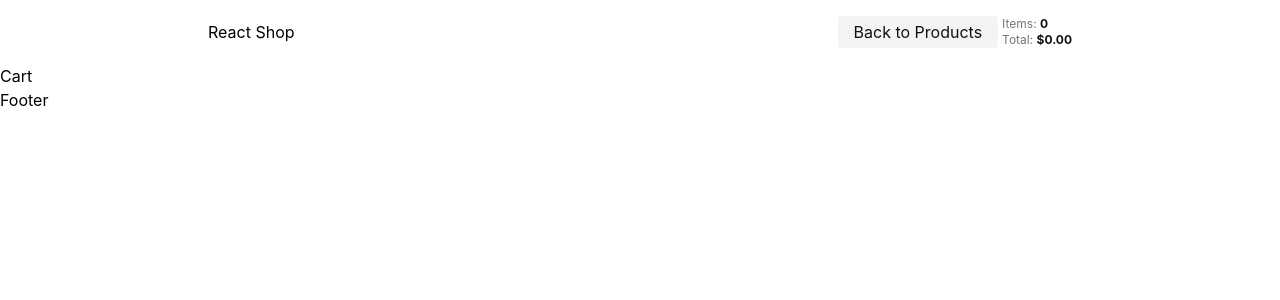
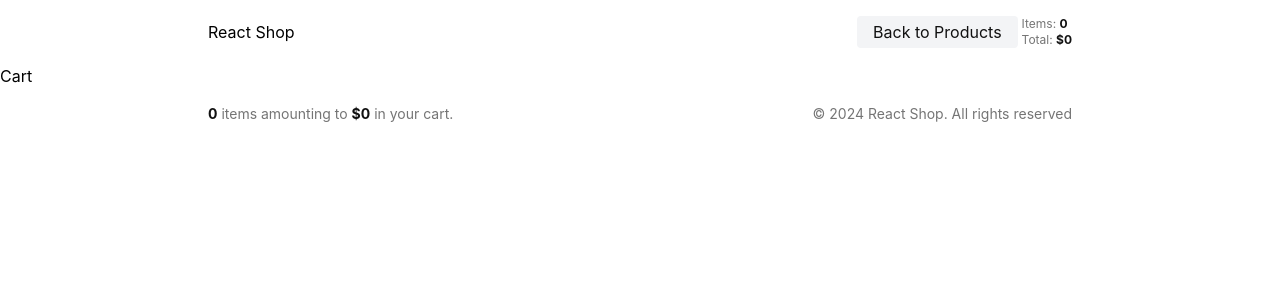
Before and after one commit to Timbar09/Cart-TypeScript-App, a React (Vite) app: page / in a window 1280 px wide. Both pictures are taken after a click on the button "View Cart". Shown: the top 300 px of the page. Built offline with nearby package versions, Linux system fonts and the light colour scheme.

Commit message:
Refactor Footer component to include dynamic rendering of cart summary and copyright notice

```diff
--- a/src/components/Footer.tsx
+++ b/src/components/Footer.tsx
@@ -1,5 +1,31 @@
-const Footer = () => {
-  return <div>Footer</div>;
+import useCart from '../hooks/useCart';
+
+import Container from './Container';
+
+type PropsType = {
+  viewCart: boolean;
+};
+
+const Footer = ({ viewCart }: PropsType) => {
+  const { totalItems, totalPrice } = useCart();
+
+  const year: number = new Date().getFullYear();
+
+  return (
+    <footer>
+      <Container className="text-sm text-text-secondary items-center py-4 flex justify-between">
+        {viewCart && (
+          <p>
+            <span className="text-text-primary font-bold">{totalItems}</span> item
+            {totalItems !== 1 && 's'} amounting to{' '}
+            <span className="text-text-primary font-bold">{totalPrice || '$0'}</span> in your cart.
+          </p>
+        )}
+
+        <p>&copy; {year} React Shop. All rights reserved</p>
+      </Container>
+    </footer>
+  );
 };
 
 export default Footer;
--- a/src/components/Header.tsx
+++ b/src/components/Header.tsx
@@ -1,4 +1,5 @@
 import Container from './Container';
+import useCart from '../hooks/useCart';
 
 type PropsType = {
   viewCart: boolean;
@@ -6,6 +7,8 @@ type PropsType = {
 };
 
 const Header = ({ viewCart, setViewCart }: PropsType) => {
+  const { totalItems, totalPrice } = useCart();
+
   const content = (
     <header>
       <Container className="flex justify-between items-center py-4">
@@ -21,11 +24,11 @@ const Header = ({ viewCart, setViewCart }: PropsType) => {
 
           <div className="text-xs text-text-secondary flex flex-col justify-between">
             <p>
-              <>Items:</> <span className="text-text-primary font-bold">0</span>
+              Items: <span className="text-text-primary font-bold">{totalItems}</span>
             </p>
 
             <p>
-              <>Total:</> <span className="text-text-primary font-bold">$0.00</span>
+              Total: <span className="text-text-primary font-bold">{totalPrice || '$0'}</span>
             </p>
           </div>
         </div>
```
